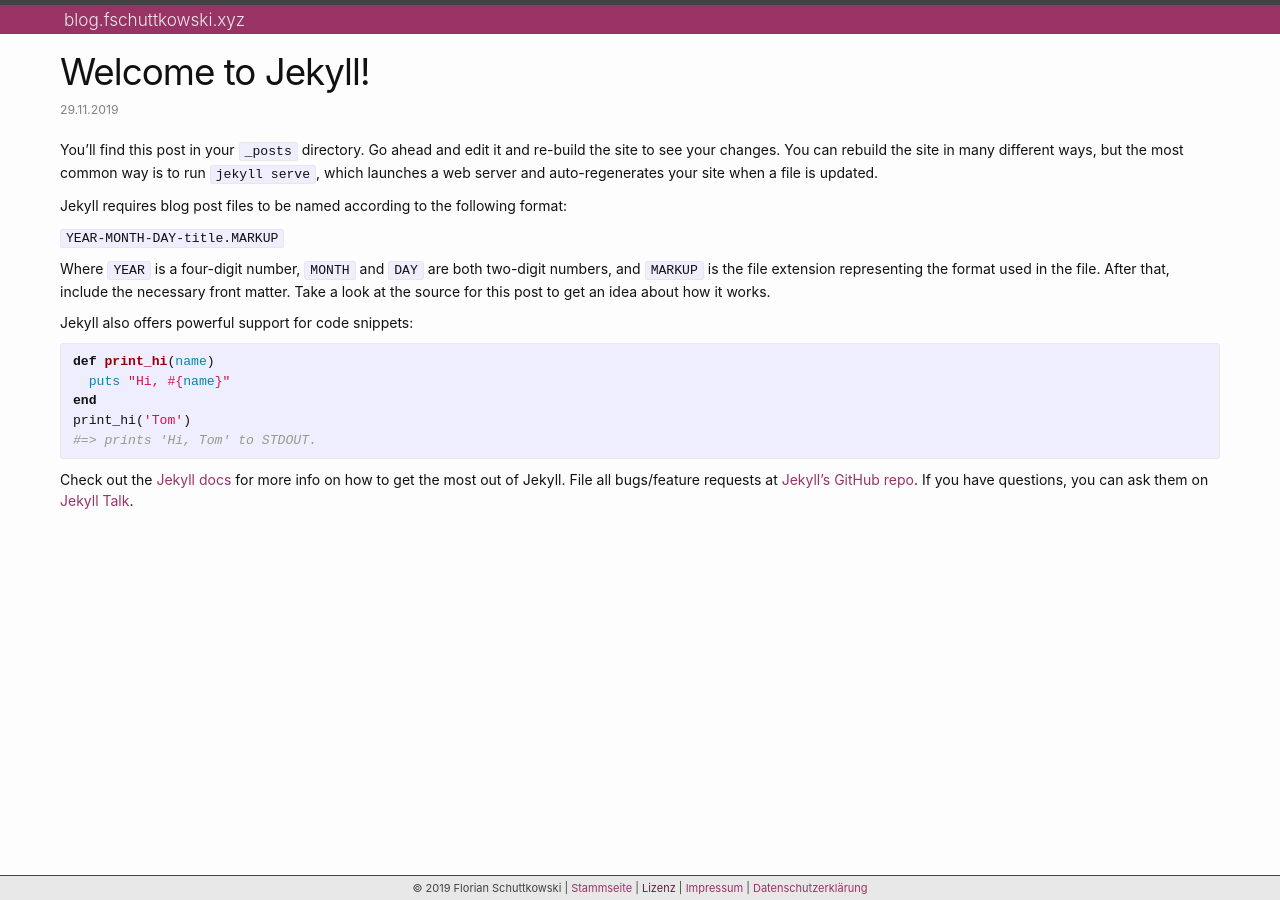
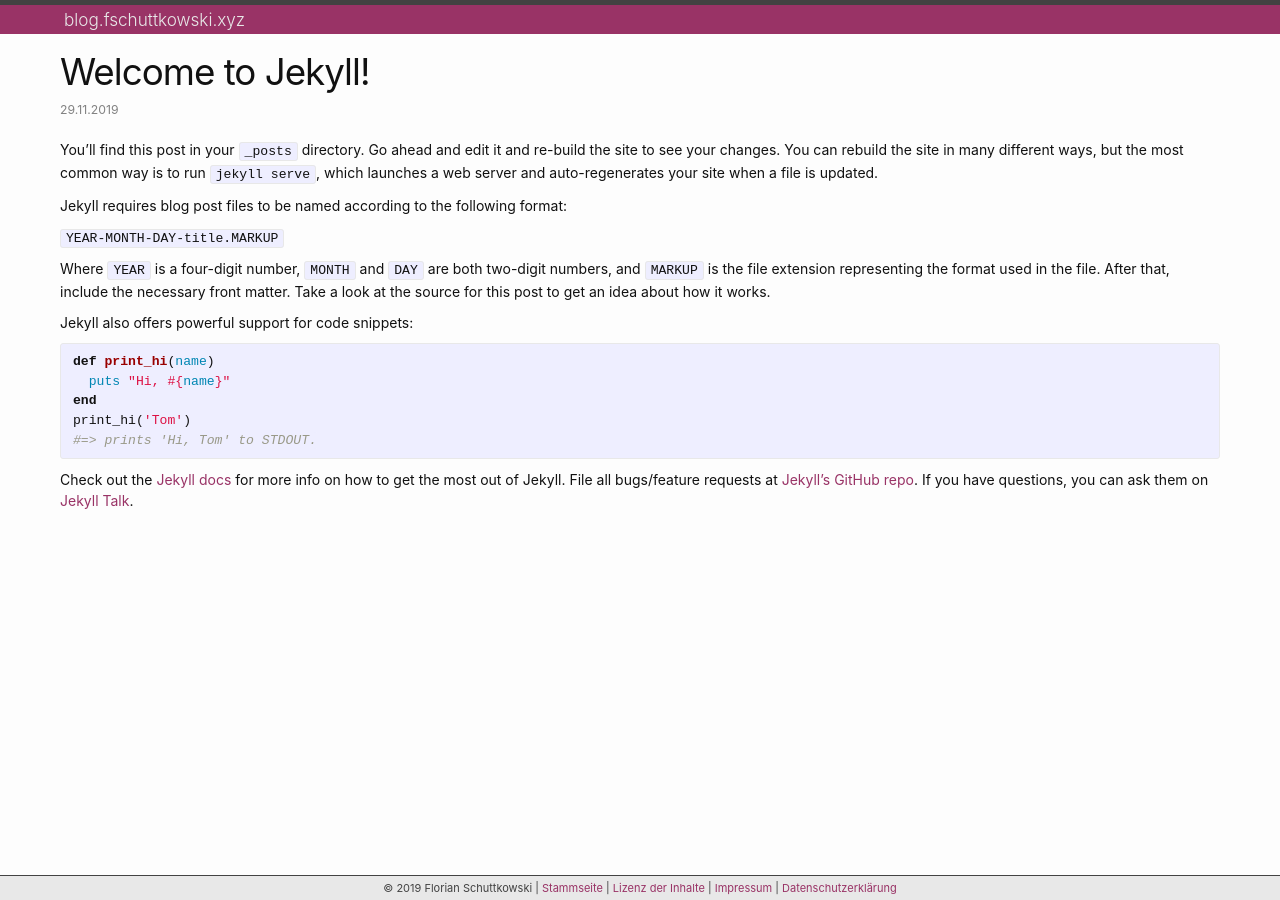
Before and after one commit to flowinho/my-blog, a Jekyll site: the page built from _posts/2019-11-29-welcome-to-jekyll.markdown, in a window 1280 px wide. Built offline with Jekyll 4.4.1, drawn with Linux system fonts in a browser that asks for light colours.

Commit message:
Add content license description
Signed-off-by: Flowinho <contact@flowinho.com>

```diff
--- a/_includes/footer.html
+++ b/_includes/footer.html
@@ -4,7 +4,7 @@
   <div class="wrapper">
     <span class="footer-text">&copy; 2019 Florian Schuttkowski |
       <a href="https://fschuttkowski.xyz">Stammseite</a> |
-      <a href="">Lizenz</a> |
+      <a href="https://creativecommons.org/licenses/by-nc-sa/4.0/legalcode.de">Lizenz der Inhalte</a> |
       <a href="https://fschuttkowski.xyz/imprint.html">Impressum</a> |
       <a href="https://fschuttkowski.xyz/data-policy.html">Datenschutzerklärung</a>
     </span>
```
